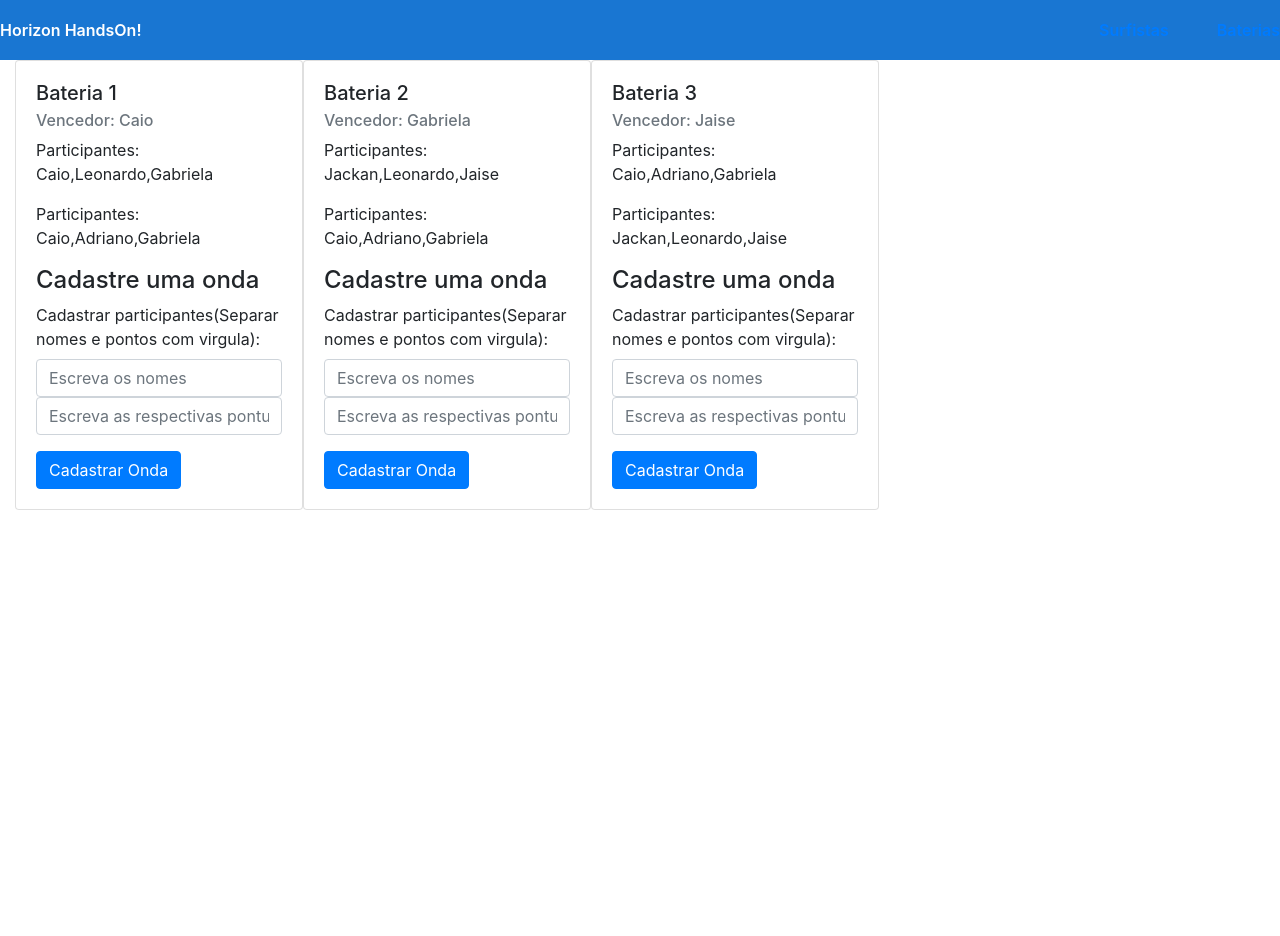
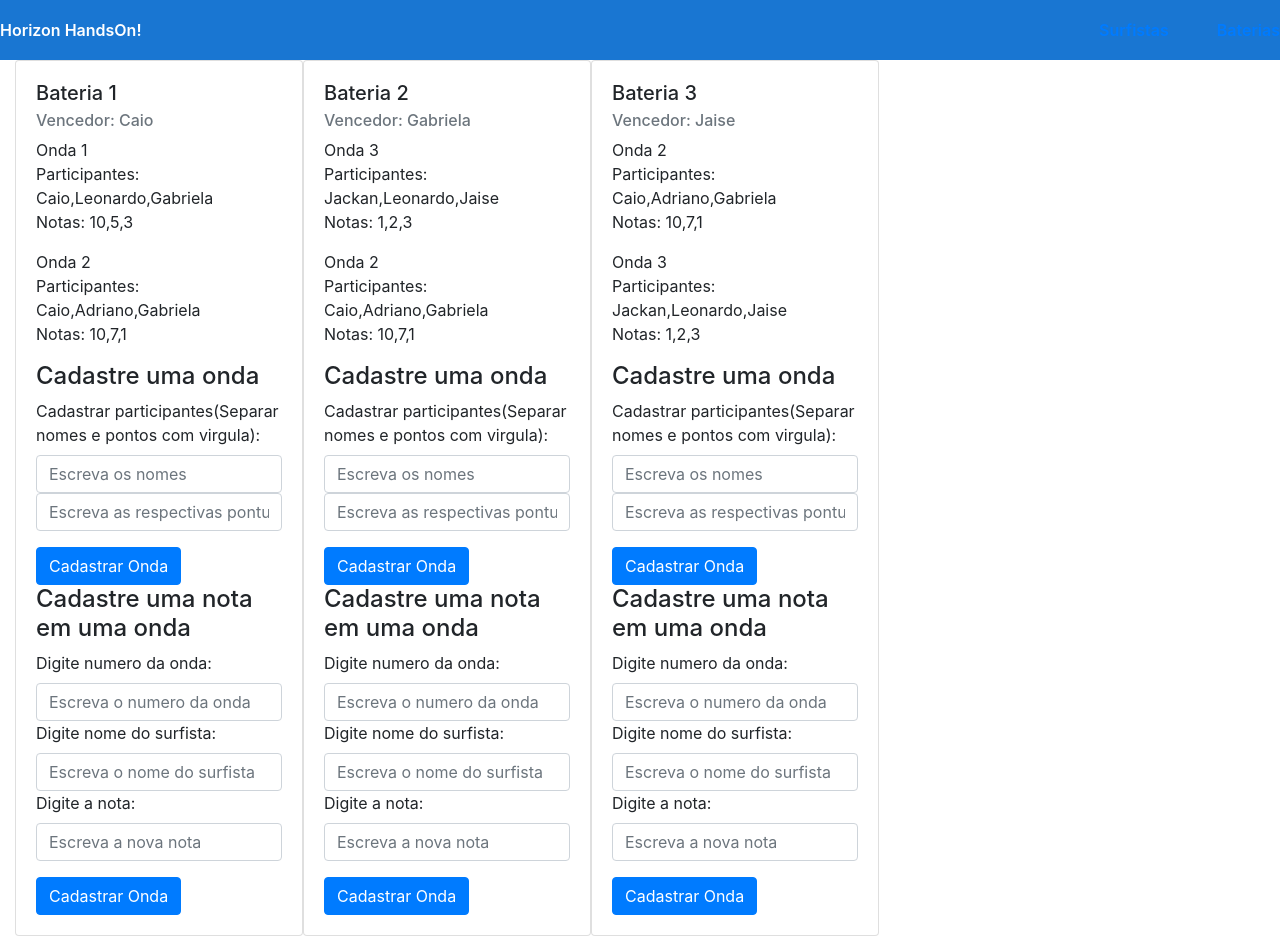
Before and after one commit to CCnova/HandsOnHorizon, an Angular app: page /bateries in a window 1280 px wide. Before the commit the page ends 800 px from the top, so only its background shows below. Built offline with nearby package versions, Linux system fonts and the light colour scheme.

Commit message:
Add the wave form

```diff
--- a/src/app/app.module.ts
+++ b/src/app/app.module.ts
@@ -11,6 +11,7 @@ import { SurfistFormComponent } from './surfist/surfist-form/surfist-form.compon
 import { BateryComponent } from './batery/batery.component';
 import { BateryListComponent } from './batery/batery-list/batery-list.component';
 import { BateryFormComponent } from './batery/batery-form/batery-form.component';
+import { WaveFormComponent } from './batery/wave-form/wave-form.component';
 
 @NgModule({
   declarations: [
@@ -21,7 +22,8 @@ import { BateryFormComponent } from './batery/batery-form/batery-form.component'
     SurfistFormComponent,
     BateryComponent,
     BateryListComponent,
-    BateryFormComponent
+    BateryFormComponent,
+    WaveFormComponent
   ],
   imports: [
     BrowserModule,
--- a/src/app/batery/batery-list/batery-list.component.html
+++ b/src/app/batery/batery-list/batery-list.component.html
@@ -18,10 +18,13 @@
       <h5 class="card-title">Bateria {{ bat.id }}</h5>
       <h6 class="card-subtitle mb-2 text-muted">Vencedor: {{ bat.winner }}</h6>
       <p *ngFor="let wave of bat.waves" class="card-text">
-          Participantes: {{ wave.surfists }}
+          Onda {{ wave.id }} <br>
+          Participantes: {{ wave.surfists }} <br>
+          Notas: {{ wave.scores }}
       </p>
 
       <app-batery-form [bateryId]="bat.id"></app-batery-form>
+      <app-wave-form></app-wave-form>
     </div>
   </div>
 </div>
--- /dev/null
+++ b/src/app/batery/wave-form/wave-form.component.html
@@ -0,0 +1,12 @@
+<h4>Cadastre uma nota em uma onda</h4>
+<form #waveForm="ngForm" (ngSubmit)="onSubmit(waveForm)">
+  <div class="form-group">
+    <label for="waveNumber">Digite numero da onda:</label>
+    <input type="text" [(ngModel)]="waveNumberString" class="form-control" id="waveNumber" name="number" required placeholder="Escreva o numero da onda">
+    <label for="waveNumber">Digite nome do surfista:</label>
+    <input type="text" [(ngModel)]="surfistName" class="form-control" id="surfistName" name="name" required placeholder="Escreva o nome do surfista">
+    <label for="waveNumber">Digite a nota:</label>
+    <input type="text" [(ngModel)]="newScoreString" class="form-control" id="newScore" name="score" required placeholder="Escreva a nova nota">
+  </div>
+  <button type="submit" class="btn btn-primary">Cadastrar Onda</button>
+</form>
--- /dev/null
+++ b/src/app/batery/wave-form/wave-form.component.ts
@@ -0,0 +1,18 @@
+import { Component } from '@angular/core';
+import { NgForm } from '@angular/forms';
+
+
+@Component({
+  selector: 'app-wave-form',
+  templateUrl: './wave-form.component.html',
+  styleUrls: ['./wave-form.component.css']
+})
+export class WaveFormComponent {
+  waveNumberString: string;
+  newScoreString: string;
+  surfistName: string;
+
+  constructor() {}
+
+  onSubmit(f: NgForm) {}
+}
```
Also changed, not shown: src/app/batery/wave-form/wave-form.component.css (added).
